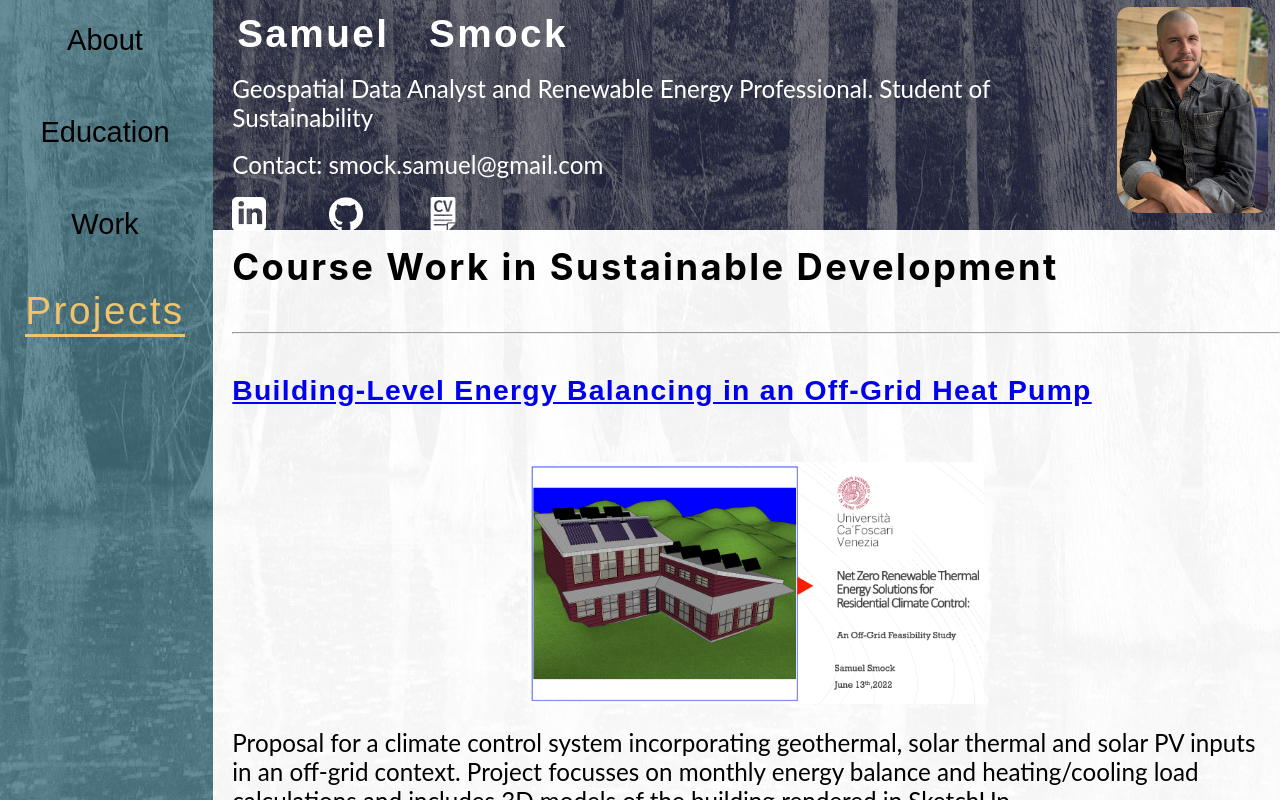
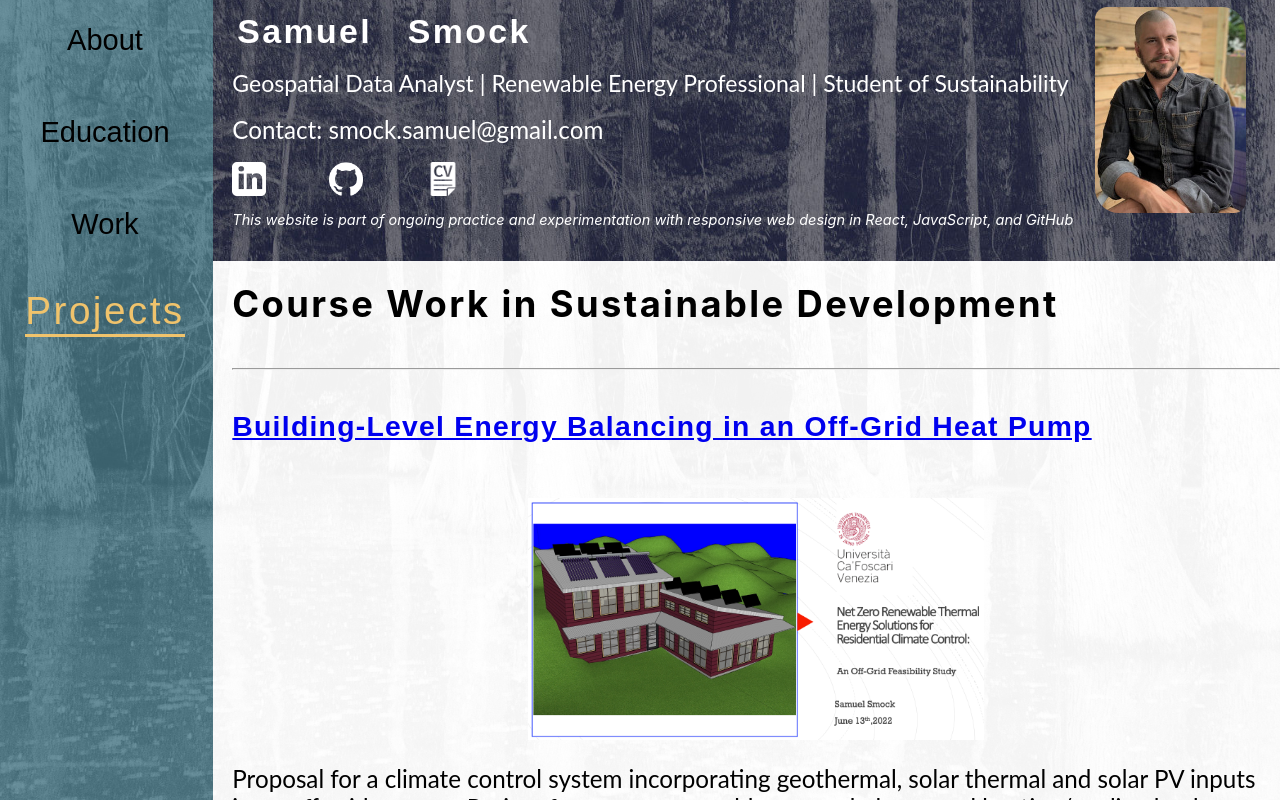
Before and after one commit to samuelsmock/site, a React (Create React App) app: page /projects in a window 1280 px wide. Built offline with nearby package versions, Linux system fonts and the light colour scheme.

Commit message:
perfect try to commit to firebase next

```diff
--- a/src/components/App/App.css
+++ b/src/components/App/App.css
@@ -40,7 +40,7 @@
   -o-background-size: cover;
   background-size: cover;
   width: 83%;
-  height: 9.5rem;
+  height: 10.8rem;
   position: fixed;
   top:0;
   z-index: 10;
@@ -52,7 +52,7 @@
 
 
   height: 100%;
-  padding-top: 8.8rem;
+  padding-top: 10.3rem;
   z-index: 1;
 
   overflow-y: auto;
@@ -201,9 +201,13 @@ input:focus {
   margin-bottom: 0;
   transition: height 0.75s, width 0.75s, filter 0.75s, border 0.75s;
 
-
 }
 
+.smallItalic{
+  font-size:0.6rem;
+  font-style: italic;
+  padding-top: 0.4rem;
+}
 .thumb:hover{
   width:auto;
   height:10.5rem;
@@ -216,6 +220,9 @@ input:focus {
 .image-container img {
   width: 100%;
 }
+.description{
+  font-size: 1.8vw;
+}
 
 /* App Styles */
 
@@ -224,7 +231,7 @@ input:focus {
 h1, .large-print{
   font-family: 'Titillium Web', sans-serif;
   margin: .2rem;
-  font-size: 1.6rem;
+  font-size: 1.4rem;
 }
 h1, h2{
   letter-spacing: 0.1rem;
--- a/src/components/Head/Head.js
+++ b/src/components/Head/Head.js
@@ -18,7 +18,8 @@ class Head extends React.Component {
 
                 <div className ="info">
                     <h1 className = "large-print">Samuel &nbsp; Smock</h1>
-                    <p>Geospatial Data Analyst and Renewable Energy Professional. Student of Sustainability </p>
+                    <p className = "description">Geospatial Data Analyst | Renewable Energy Professional | Student of Sustainability </p>
+
                     <p className='contact'>
                         Contact: smock.samuel@gmail.com
                     </p>
@@ -34,6 +35,7 @@ class Head extends React.Component {
                             <img src={cvThumb}  alt =''/>
                         </a>
                     </div>
+                    <div className = "smallItalic">This website is part of ongoing practice and experimentation with responsive web design in React, JavaScript, and GitHub</div>
                 </div>
                 <div className= "center-the-damn-thing">
                     <img id = 'headshot' src = {headshot} alt = 'profile pic'/>
```
